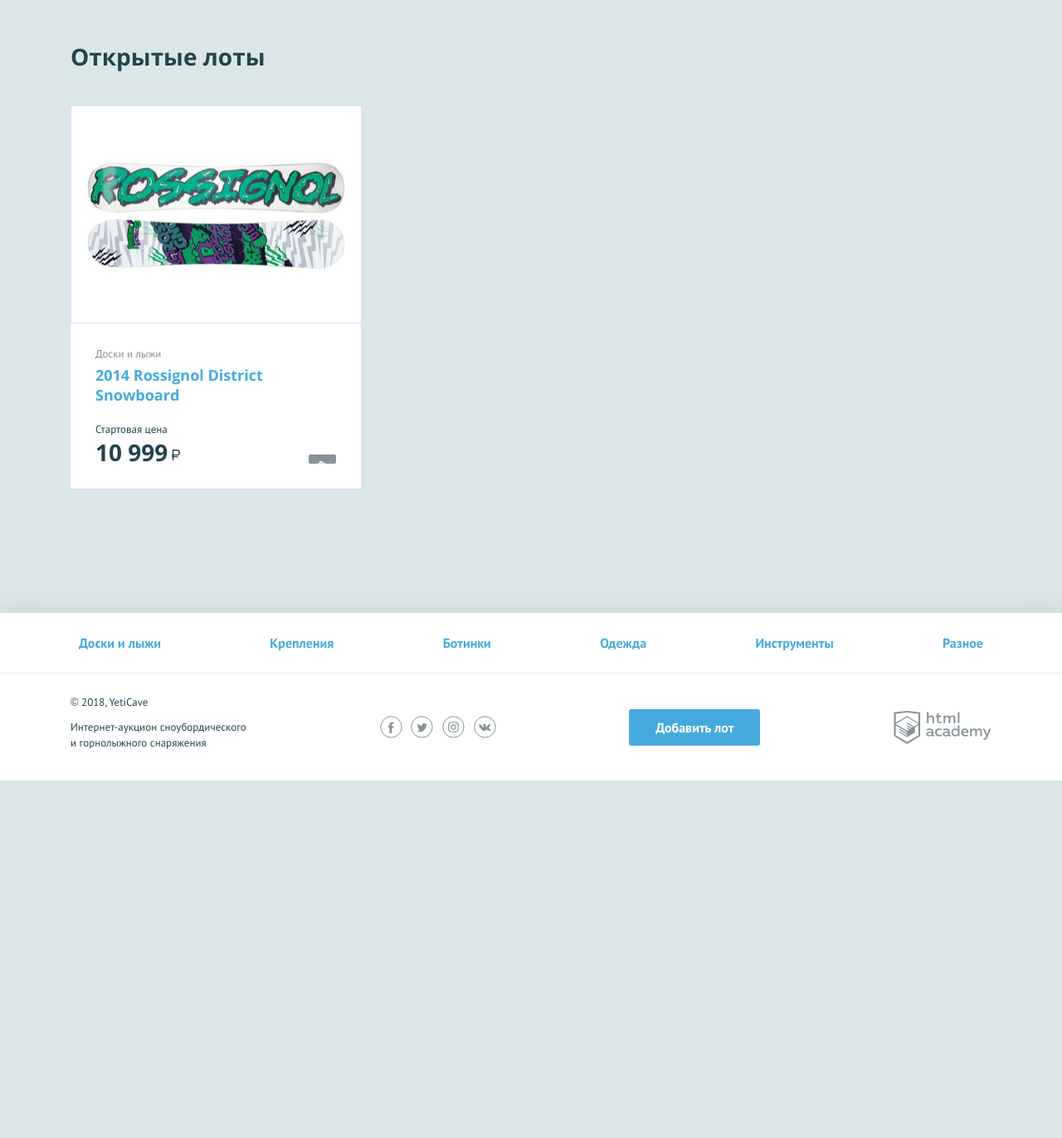
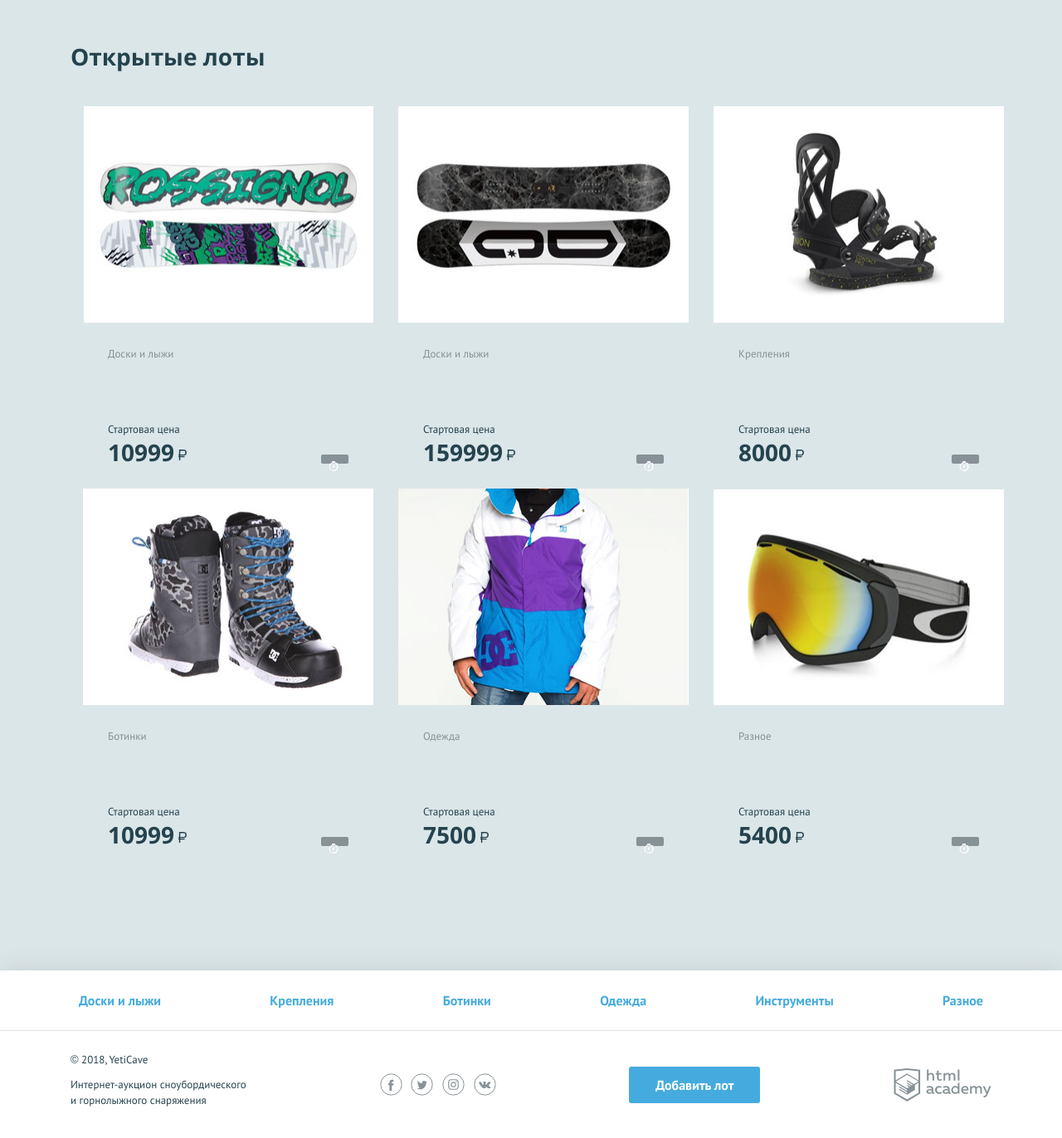
Before and after one commit to namesurname907/666353-yeticave, a PHP site: page / in a window 1280 px wide. Shown: the part 508-1880 px from the top of the page at 83% size. Before the commit the page ends 1449 px from the top, so only its background shows below. Run offline with PHP 8.4, Linux system fonts and the light colour scheme; data that the repository does not hold is empty.

Commit message:
Задание 5

```diff
--- a/index.php
+++ b/index.php
@@ -3,6 +3,50 @@
 
 $user_name = 'Константин';
 $user_avatar = 'img/user.jpg';
+
+$categories = [
+"Доски и лыжи", "Крепления", "Ботинки",
+"Одежда", "Инструменты", "Разное"
+];
+
+$ads = [
+	0 => [
+		'name' => '2014 Rossignol District Snowboard',
+		'category' => 'Доски и лыжи',
+		'price' => 10999,
+		'image' => 'img/lot-1.jpg'
+	],
+	1 => [
+		'name' => 'DC Ply Mens 2016/2017 Snowboard',
+		'category' => 'Доски и лыжи',
+		'price' => 159999,
+		'image' => 'img/lot-2.jpg'
+	],
+	2 => [
+		'name' => 'Крепления Union Contact Pro 2015 года размер L/XL',
+		'category' => 'Крепления',
+		'price' => 8000,
+		'image' => 'img/lot-3.jpg'
+	],
+	3 => [
+		'name' => 'Ботинки для сноуборда DC Mutiny Charocal',
+		'category' => 'Ботинки',
+		'price' => 10999,
+		'image' => 'img/lot-4.jpg'
+	],
+	4 => [
+		'name' => 'Куртка для сноуборда DC Mutiny Charocal',
+		'category' => 'Одежда',
+		'price' => 7500,
+		'image' => 'img/lot-5.jpg'
+	],
+	5 => [
+		'name' => 'Маска Oakley Canopy',
+		'category' => 'Разное',
+		'price' => 5400,
+		'image' => 'img/lot-6.jpg'
+	]
+];
 ?>
 <!DOCTYPE html>
 <html lang="ru">
@@ -63,7 +107,30 @@
         <div class="lots__header">
             <h2>Открытые лоты</h2>
         </div>
-        <ul class="lots__list">
+	<!--Цикл с лотами-->
+		<ul class="nav__list container">
+			<?php foreach ($ads as $key => $val):  ?>
+				<li class="nav__item">
+					<div class="lot__image">
+						<img src="<?=$val['image']; ?>" width="350" height="260" alt="Сноуборд">
+					</div>
+					<div class="lot__info">
+						<span class="lot__category"><?=$val['category'];?></span>
+						<h3 class="lot__title"><a class="text-link" href="lot.html"><?=$aval['name'];?></a></h3>
+                    <div class="lot__state">
+                        <div class="lot__rate">
+                            <span class="lot__amount">Стартовая цена</span>
+                            <span class="lot__cost"><?=$val['price'];?><b class="rub">р</b></span>
+                        </div>
+                        <div class="lot__timer timer">
+                        </div>
+                    </div>
+                </div>
+				</li>
+			<?php endforeach; ?>
+		</ul>
+	<!--Цикл с лотами-->
+    <!--<ul class="lots__list">
             <li class="lots__item lot">
                 <div class="lot__image">
                     <img src="img/lot-1.jpg" width="350" height="260" alt="Сноуборд">
@@ -82,13 +149,22 @@
                     </div>
                 </div>
             </li>
-        </ul>
+        </ul>-->
     </section>
 </main>
 
 <footer class="main-footer">
     <nav class="nav">
-        <ul class="nav__list container">
+	<!--Цикл для категорий -->
+		<ul class="nav__list container">
+			<?php foreach ($categories as $val): ?>
+				<li class="nav__item">
+					<a href="all-lots.html"><?=$val;?></a>
+				</li>
+			<?php endforeach; ?>
+		</ul>
+	<!--Цикл для категорий -->
+    <!--<ul class="nav__list container">
             <li class="nav__item">
                 <a href="all-lots.html">Доски и лыжи</a>
             </li>
@@ -107,7 +183,7 @@
             <li class="nav__item">
                 <a href="all-lots.html">Разное</a>
             </li>
-        </ul>
+        </ul>-->
     </nav>
     <div class="main-footer__bottom container">
         <div class="main-footer__copyright">
```
